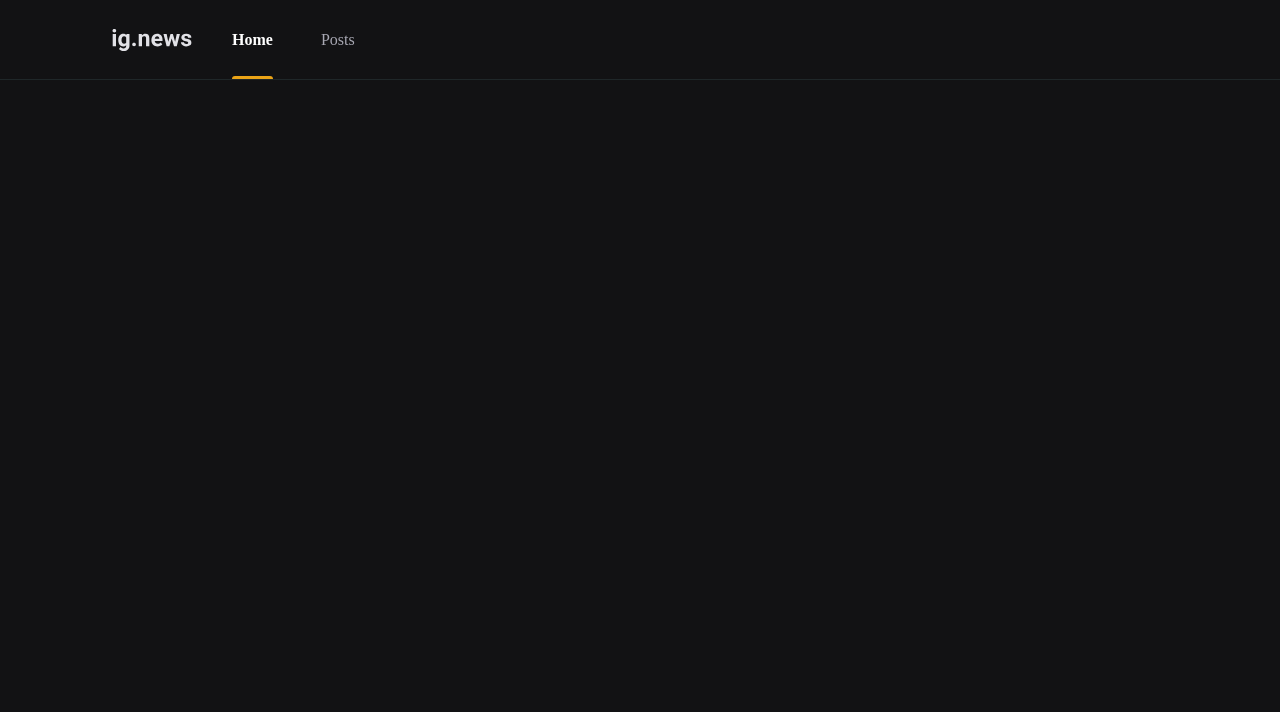
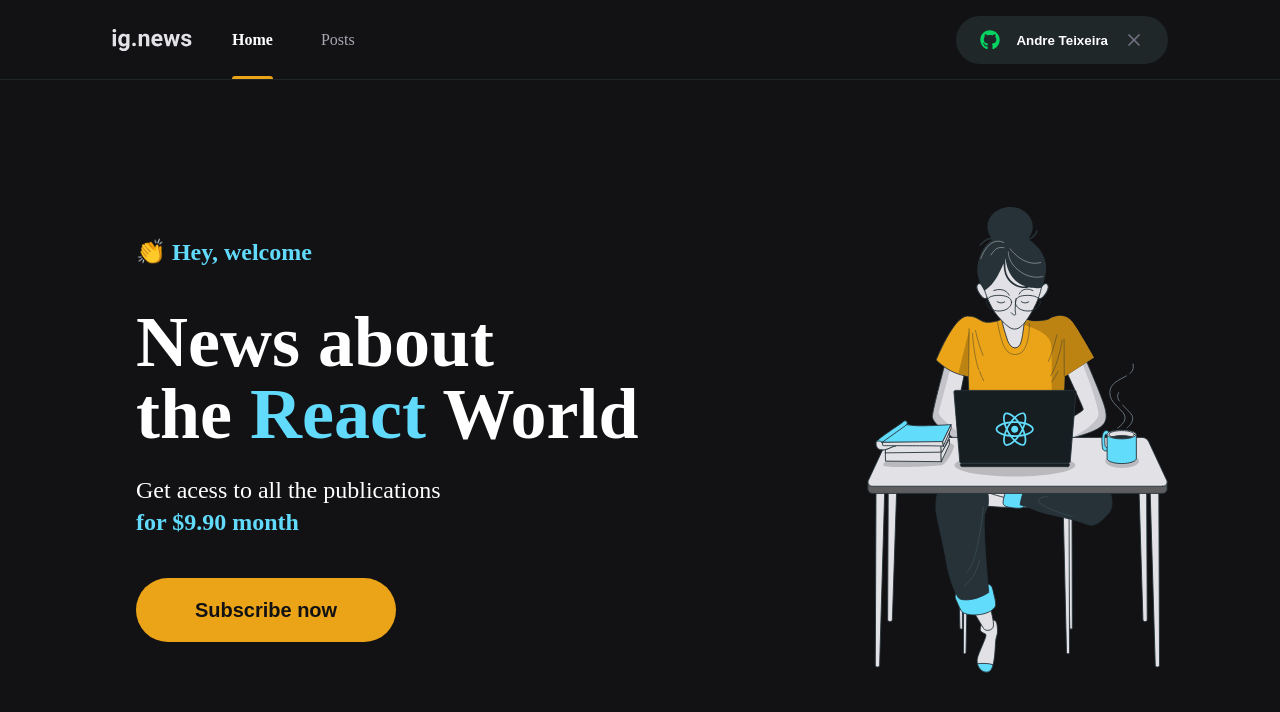
Before and after one commit to andreteixeira98/nextjs-fundamentals, a Next.js app: page / in a window 1280 px wide. Shown: the top 712 px of the page. Built offline with nearby package versions, Linux system fonts and the light colour scheme.

Commit message:
feat: home

```diff
--- a/package.json
+++ b/package.json
@@ -12,6 +12,7 @@
     "next": "12.3.1",
     "react": "18.2.0",
     "react-dom": "18.2.0",
+    "react-icons": "^4.4.0",
     "sass": "^1.55.0"
   },
   "devDependencies": {
--- a/src/components/Header/index.tsx
+++ b/src/components/Header/index.tsx
@@ -1,5 +1,6 @@
 import styles from './styles.module.scss';
 import Image from 'next/image';
+import { SignInButton } from '../SignInButton';
 
 function Header(){
 
@@ -18,6 +19,8 @@
         <a className={styles.isActive}>Home</a> &nbsp;
         <a>Posts</a>
       </nav>
+
+      <SignInButton />
       </div>
     </header>
   )
--- a/src/components/Header/styles.module.scss
+++ b/src/components/Header/styles.module.scss
@@ -53,6 +53,10 @@
       }
     }
 
+    button{
+      margin-left: auto;
+    }
+
   }
 
 }
--- /dev/null
+++ b/src/components/SignInButton/index.tsx
@@ -0,0 +1,36 @@
+import {FaGithub} from 'react-icons/fa';
+import {FiX} from 'react-icons/fi'
+import styles from './styles.module.scss';
+
+export function SignInButton(){
+  const isLogger = true;
+
+
+  return(
+
+    isLogger? (
+      <button
+      type="button"
+      className={styles.sigInButton}
+    >
+
+      <FaGithub color='04D361'/>
+      Andre Teixeira
+
+      <FiX  className={styles.closeIcon}
+        color='#737380'
+      />
+
+    </button>
+    ) : (
+      <button
+      type="button"
+      className={styles.signInButton}
+    >
+      <FaGithub color='EBA417'/>
+      Andre Teixeira
+
+    </button>
+    )
+  )
+}
--- /dev/null
+++ b/src/components/SignInButton/styles.module.scss
@@ -0,0 +1,39 @@
+.sigInButton{
+  height: 3rem;
+
+
+  display: flex;
+  align-items: center;
+  justify-content: center;
+  padding: 0 1.5rem;
+
+  background: var(--gray-800);
+
+  border:0;
+  border-radius: 3rem;
+
+  color: var(--white);
+  font-weight: bold;
+
+  transition: filter 0.2s;
+
+
+
+  &:hover{
+    filter: brightness(0.8);
+  }
+
+  svg{
+    width: 20px;
+    height: 20px;
+  }
+
+  svg:first-child{
+    margin-right: 1rem;
+  }
+
+  svg.closeIcon{//:last-child
+    margin-left: 1rem;
+  }
+
+}
--- /dev/null
+++ b/src/components/SubscribeButton/index.tsx
@@ -0,0 +1,14 @@
+import styles from './styles.module.scss';
+
+export function SubscribeButton(){
+
+  return(
+    <button
+      type='button'
+      className={styles.subscribeButton}
+    >
+      Subscribe now
+    </button>
+
+  );
+}
--- /dev/null
+++ b/src/components/SubscribeButton/styles.module.scss
@@ -0,0 +1,21 @@
+.subscribeButton{
+  width: 16.25rem;
+  height: 4rem;
+  border:0;
+  border-radius: 4rem;
+
+  font-size: 1.25rem;
+  font-weight: 700;
+  margin-top: 2.5rem;
+
+  background: var(--yellow-500);
+  color:var(--gray-900);
+
+  transition: filter 0.2s;
+
+  &:hover{
+    filter:brightness(0.8);
+  }
+
+
+}
--- /dev/null
+++ b/src/pages/home.module.scss
@@ -0,0 +1,48 @@
+.container{
+  max-width: 1120px;
+  height: calc(100vh - 5rem);
+
+  margin: 0 auto;
+
+  padding: 0 2rem;
+
+  display: flex;
+  align-items: center;
+  justify-content: space-between;
+
+  .hero{
+      max-width: 100%;
+
+      padding: 0 1.5rem;
+      >span{
+        font-size: 1.5rem;
+        font-weight: bold;
+
+      }
+      h1{
+        font-size: 4.5rem;
+        line-height: 4.5rem;
+        font-weight: 900;
+        margin-top: 2.5rem;
+      }
+
+      span{
+        color: var(--cyan-500);
+      }
+
+      p{
+        font-size: 1.5rem;
+        line-height: 2rem;
+        margin-top: 1.5rem;
+
+        span{
+          color: var(--cyan-500);
+          font-weight: bold;
+        }
+      }
+  }
+  img{
+    height: 29.25rem;//29.25
+    width: 18.7875rem; //20.875rem;
+  }
+}
--- a/src/pages/index.tsx
+++ b/src/pages/index.tsx
@@ -1,11 +1,34 @@
 import React from 'react';
 import Head from 'next/head';
+import styles from './home.module.scss';
+import { SubscribeButton } from '../components/SubscribeButton';
 
 export default function Home() {
-  return [
+  return (
+    <>
+       <Head>
+       <title> Home | ig.news </title>
+      </Head>
 
-    <Head key={1}>
-       <title> Inicio | ig.news </title>
-    </Head>
-  ]
+      <main className={styles.container}>
+
+        <section className={styles.hero}>
+          <span>👏 Hey, welcome</span>
+
+          <h1>
+            News about <br/>
+            the <span>React</span> World
+          </h1>
+
+          <p>
+          Get acess to all the publications <br/>
+          <span>for $9.90 month</span>
+          </p>
+        <SubscribeButton />
+        </section>
+        <img src="/assets/images/avatar.svg" alt="girl coding" />
+      </main>
+
+    </>
+  )
 }
```
Also changed, not shown: 1 other file (tests, documents, lock files or other folders).
